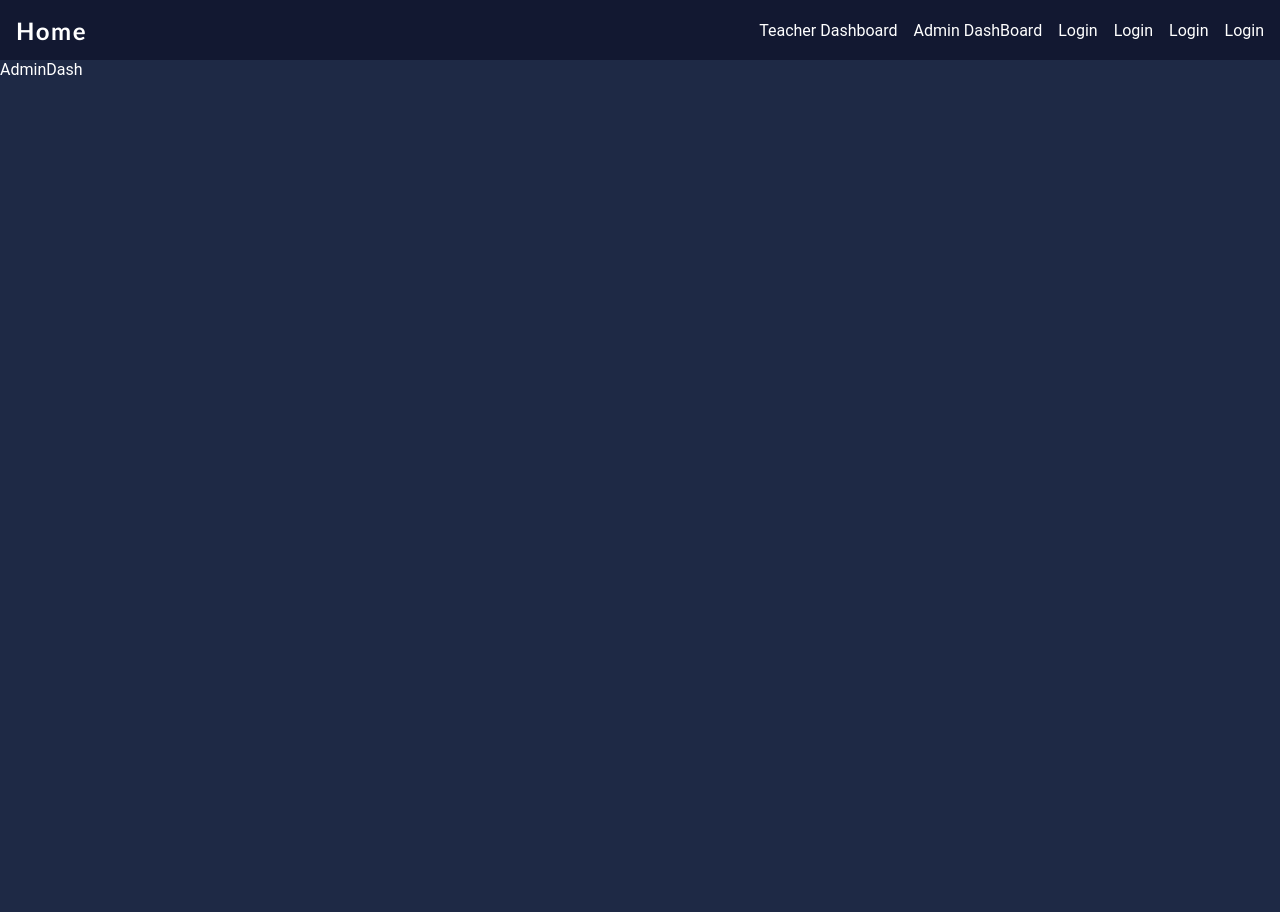
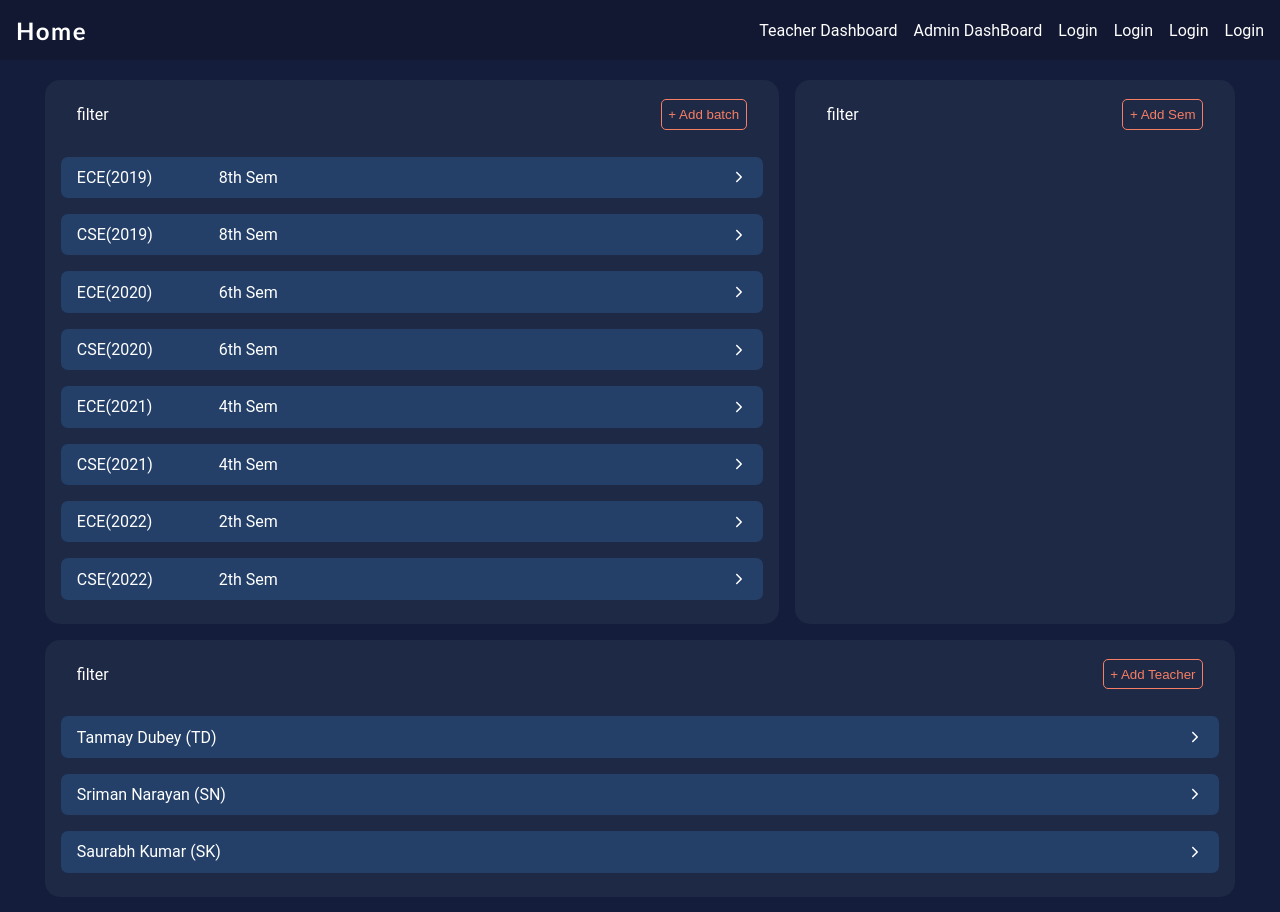
Before and after one commit to Jimpatel247/present_sir, a Next.js app: page /Admin in a window 1280 px wide. Shown: the top 912 px of the page. Before the commit the page ends 800 px from the top, so only its background shows below. Built offline with nearby package versions, Linux system fonts and the light colour scheme.

Commit message:
admin dash

```diff
--- a/components/Navbar.jsx
+++ b/components/Navbar.jsx
@@ -2,6 +2,7 @@ import Link from "next/link";
 import { useState } from "react";
 import styles from "../src/styles/components/navbar.module.css";
 import { RiMenu3Line } from "react-icons/ri";
+import { IoMdClose } from "react-icons/io";
 
 function Navbar() {
   const [active, setActive] = useState(false);
@@ -12,10 +13,17 @@ function Navbar() {
           <Link href={"/"}>Home</Link>
         </div>
         <div>
-          <RiMenu3Line
-            onClick={() => setActive(!active)}
-            className={styles.ham}
-          />
+          {active ? (
+            <IoMdClose
+              onClick={() => setActive(!active)}
+              className={styles.ham}
+            />
+          ) : (
+            <RiMenu3Line
+              onClick={() => setActive(!active)}
+              className={styles.ham}
+            />
+          )}
         </div>
         <div
           className={
@@ -25,16 +33,32 @@ function Navbar() {
           }
         >
           <div className={styles.linkGrp}>
-            <Link href={"/teacher"}>Teacher Dashboard</Link>
-            <Link href={"/admin"}>Admin DashBoard</Link>
-            <Link className={styles.lastLink} href={"/auth/Login"}>
+            <Link onClick={() => setActive(!active)} href={"/Teacher"}>
+              Teacher Dashboard
+            </Link>
+            <Link onClick={() => setActive(!active)} href={"/Admin"}>
+              Admin DashBoard
+            </Link>
+            <Link
+              onClick={() => setActive(!active)}
+              className={styles.lastLink}
+              href={"/auth/Login"}
+            >
               Login
             </Link>
           </div>
           <div className={styles.linkGrp}>
-            <Link href={"/auth/Login"}>Login</Link>
-            <Link href={"/auth/Login"}>Login</Link>
-            <Link className={styles.lastLink} href={"/auth/Login"}>
+            <Link onClick={() => setActive(!active)} href={"/auth/Login"}>
+              Login
+            </Link>
+            <Link onClick={() => setActive(!active)} href={"/auth/Login"}>
+              Login
+            </Link>
+            <Link
+              onClick={() => setActive(!active)}
+              className={styles.lastLink}
+              href={"/auth/Login"}
+            >
               Login
             </Link>
           </div>
--- a/src/pages/Admin/index.jsx
+++ b/src/pages/Admin/index.jsx
@@ -1,8 +1,107 @@
 import { useState } from "react";
+import styles from "../../styles/admin.module.css";
+import { IoIosArrowForward } from "react-icons/io";
 
 function AdminDash() {
-  const [user, setUser] = useState(null);
-  return <div>AdminDash</div>;
+  const batchData = [
+    {
+      branch: "ECE",
+      year: 2019,
+      currentSem: 8,
+    },
+    {
+      branch: "CSE",
+      year: 2019,
+      currentSem: 8,
+    },
+    {
+      branch: "ECE",
+      year: 2020,
+      currentSem: 6,
+    },
+    {
+      branch: "CSE",
+      year: 2020,
+      currentSem: 6,
+    },
+    {
+      branch: "ECE",
+      year: 2021,
+      currentSem: 4,
+    },
+    {
+      branch: "CSE",
+      year: 2021,
+      currentSem: 4,
+    },
+    {
+      branch: "ECE",
+      year: 2022,
+      currentSem: 2,
+    },
+    {
+      branch: "CSE",
+      year: 2022,
+      currentSem: 2,
+    },
+  ];
+  const teacherData = [
+    {
+      name: "Tanmay Dubey",
+      initials: "TD",
+    },
+    {
+      name: "Sriman Narayan",
+      initials: "SN",
+    },
+    {
+      name: "Saurabh Kumar",
+      initials: "SK",
+    },
+  ];
+  return (
+    <div className="page-container">
+      <div className={styles.container}>
+        <div className={styles.batch}>
+          <div className={styles.header}>
+            <p>filter</p>
+            <button>+ Add batch</button>
+          </div>
+          {batchData.map((batch, key) => (
+            <div className={styles.batchItem} key={key}>
+              <div className={styles.batchdata}>
+                <div className={styles.batchItem__year}>
+                  {batch.branch}({batch.year})
+                </div>
+                <div className={styles.batchItem__sem}>
+                  {batch.currentSem}th Sem
+                </div>
+              </div>
+              <IoIosArrowForward />
+            </div>
+          ))}
+        </div>
+        <div className={styles.sem}>
+          <div className={styles.header}>
+            <p>filter</p>
+            <button>+ Add Sem</button>
+          </div>
+        </div>
+        <div className={styles.teacher}>
+          <div className={styles.header}>
+            <p>filter</p>
+            <button>+ Add Teacher</button>
+          </div>
+          {teacherData.map((teacher, key) => (
+            <div className={styles.teacherItem} key={key}>
+              {teacher.name} ({teacher.initials})
+              <IoIosArrowForward />
+            </div>
+          ))}
+        </div>
+      </div>
+    </div>
+  );
 }
 
 export default AdminDash;
--- a/src/styles/admin.module.css
+++ b/src/styles/admin.module.css
@@ -0,0 +1,68 @@
+.container {
+    display: grid;
+    width: 98vw;
+    grid-template-columns: 5fr 3fr;
+    padding: 2.5vh 2.5vw;
+    gap: 1em;
+}
+
+.batch,
+.sem,
+.teacher {
+    display: flex;
+    flex-direction: column;
+    background-color: var(--color-dark-blue);
+    padding-inline: 1rem;
+    border-radius: 15px;
+    padding-bottom: 1rem;
+}
+
+.batch {
+    grid-column: 1/2;
+}
+
+.batch>*,
+.sem>*,
+.teacher>* {
+    margin-top: 0.5rem;
+    margin-bottom: 0.5rem;
+    padding: .7em;
+    padding-inline: 1em;
+    width: 100%;
+    display: flex;
+    justify-content: space-between;
+    align-items: center;
+}
+
+.batchItem,
+.semItem,
+.teacherItem {
+    background-color: var(--dark-blue-light-2);
+    cursor: pointer;
+    border-radius: 7px;
+}
+
+.batchdata,
+.teacherdata {
+    display: flex;
+    height: 100%;
+    justify-content: space-between;
+    width: 30%;
+}
+
+.header button {
+    background-color: transparent;
+    border: 1px solid var(--color-orange);
+    padding: 0.5em;
+    color: var(--color-orange);
+    border-radius: 5px;
+    cursor: pointer;
+}
+
+.sem {
+    grid-column: 2/3;
+}
+
+.teacher {
+    grid-column: 1/3;
+}
--- a/src/styles/components/navbar.module.css
+++ b/src/styles/components/navbar.module.css
@@ -7,12 +7,12 @@
     background-color: var(--dark-blue-dark-4);
     color: #fff;
     padding: 1rem;
-    overflow: hidden;
     display: flex;
-    position: absolute;
+    position: fixed;
     top: 0;
     width: 100%;
     max-width: 100vw;
+    z-index: 1;
     height: 7.5vh;
     justify-content: space-between;
     align-items: center;
@@ -49,31 +49,31 @@
     .ham {
         display: block;
         position: absolute;
-        z-index: 99;
+        z-index: 9999;
+        color: #fff;
         top: 50%;
         right: 1rem;
         transform: translateY(-50%);
         font-size: 1.8rem;
     }
 
+
     .navbar__links {
         position: absolute;
-        margin-bottom: 1em;
-        z-index: 998;
+        background-color: var(--dark-blue-dark-4);
+        width: 80%;
+        display: flex;
+        flex-direction: column;
+        top: 0;
+        padding-top: 7.5rem;
+        z-index: 999;
+        transition: 0.5s;
+        height: 100vh;
         right: -100%;
     }
 
     .navbar__links_active {
-        display: flex;
-        flex-direction: column;
         right: 0;
-        top: 0;
-        width: 80%;
-        padding-top: 7.5rem;
-        z-index: 999;
-        background-color: var(--dark-blue-dark-4);
-        transition: 0.5s;
-        height: 100vh;
     }
 
     .navbar__links_active .linkGrp {
--- a/src/styles/globals.css
+++ b/src/styles/globals.css
@@ -58,76 +58,13 @@
   --green-light-5: #ffffff;
 }
 
-
-/* --color-dark-blue:
-
-5 shades darker: #0f1526
-4 shades darker: #121831
-3 shades darker: #141d3c
-2 shades darker: #172248
-1 shade darker: #1a2b53
-1 shade lighter: #1f345e
-2 shades lighter: #244069
-3 shades lighter: #294b74
-4 shades lighter: #2d547f
-5 shades lighter: #315d8b
---color-dark-red:
-
-5 shades darker: #160a16
-4 shades darker: #1a0d1c
-3 shades darker: #1e0f23
-2 shades darker: #22122a
-1 shade darker: #251531
-1 shade lighter: #2a1837
-2 shades lighter: #2e1a3e
-3 shades lighter: #321d44
-4 shades lighter: #361f4b
-5 shades lighter: #3a224f
---color-orange:
-
-5 shades darker: #c9604c
-4 shades darker: #d06b5c
-3 shades darker: #d6776c
-2 shades darker: #df8381
-1 shade darker: #e79095
-1 shade lighter: #f28c7c
-2 shades lighter: #f69b8e
-3 shades lighter: #f9a9a0
-4 shades lighter: #fcc7ba
-5 shades lighter: #ffe5d5
-
-Shades darker of --color-purple:
-
-#4d448a
-#352f5f
-#1f1a34
-#0e081d
-#000000
-Shades lighter of --color-purple:
-
-#7e73c0
-#9d92d3
-#bcb2e6
-#dbd7f9
-#ffffff
-Shades darker of --color-green:
-
-#0aaf65
-#097e4d
-#065b35
-#03381d
-#000000
-Shades lighter of --color-green:
-
-#1ee38a
-#4ef5a5
-#7dffbf
-#adffda
-#ffffff*/
+::-webkit-scrollbar {
+  display: none;
+}
 
 html {
   font-family: 'Roboto', sans-serif;
-  background-color: var(--color-dark-blue);
+  background-color: var(--dark-blue-dark-3);
   color: white;
 }
 
@@ -143,6 +80,5 @@ html {
   flex-direction: column;
   justify-content: center;
   align-items: center;
-  max-height: 100vh;
   max-width: 100vw;
 }
```
